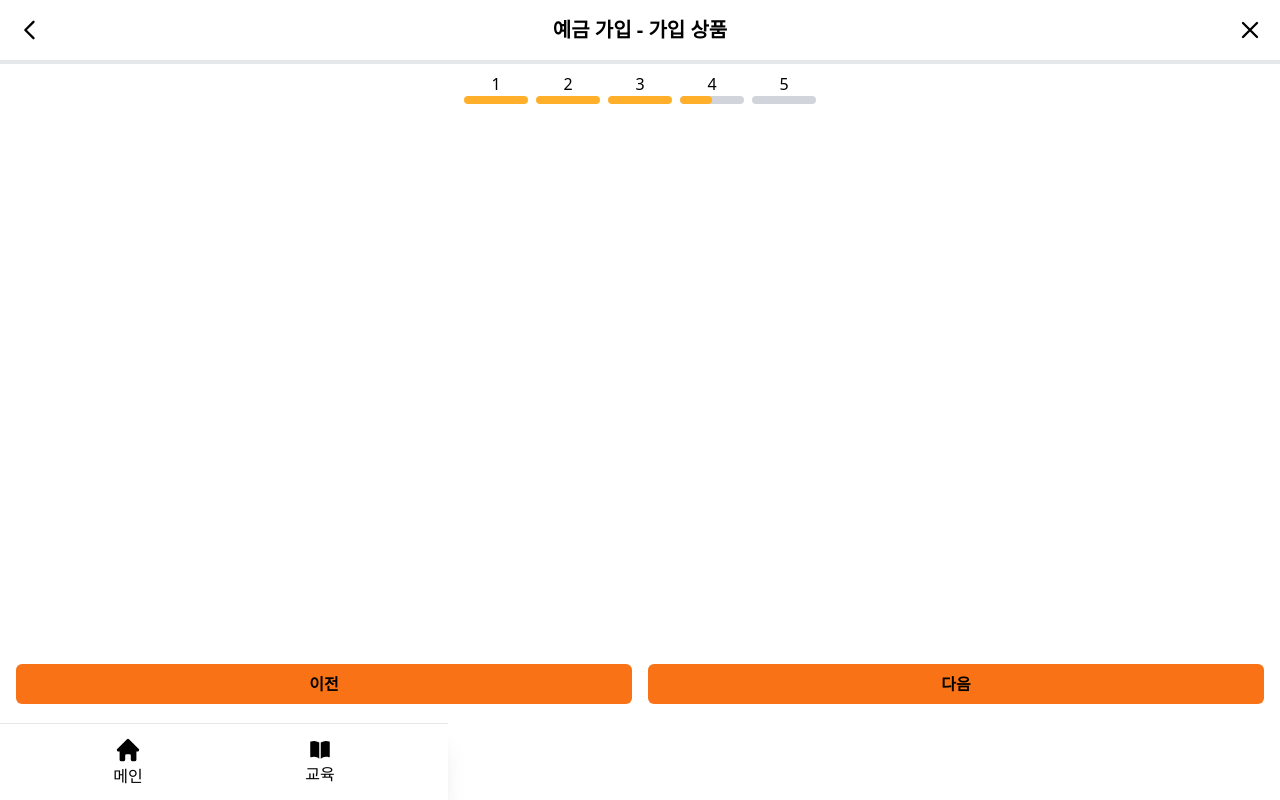
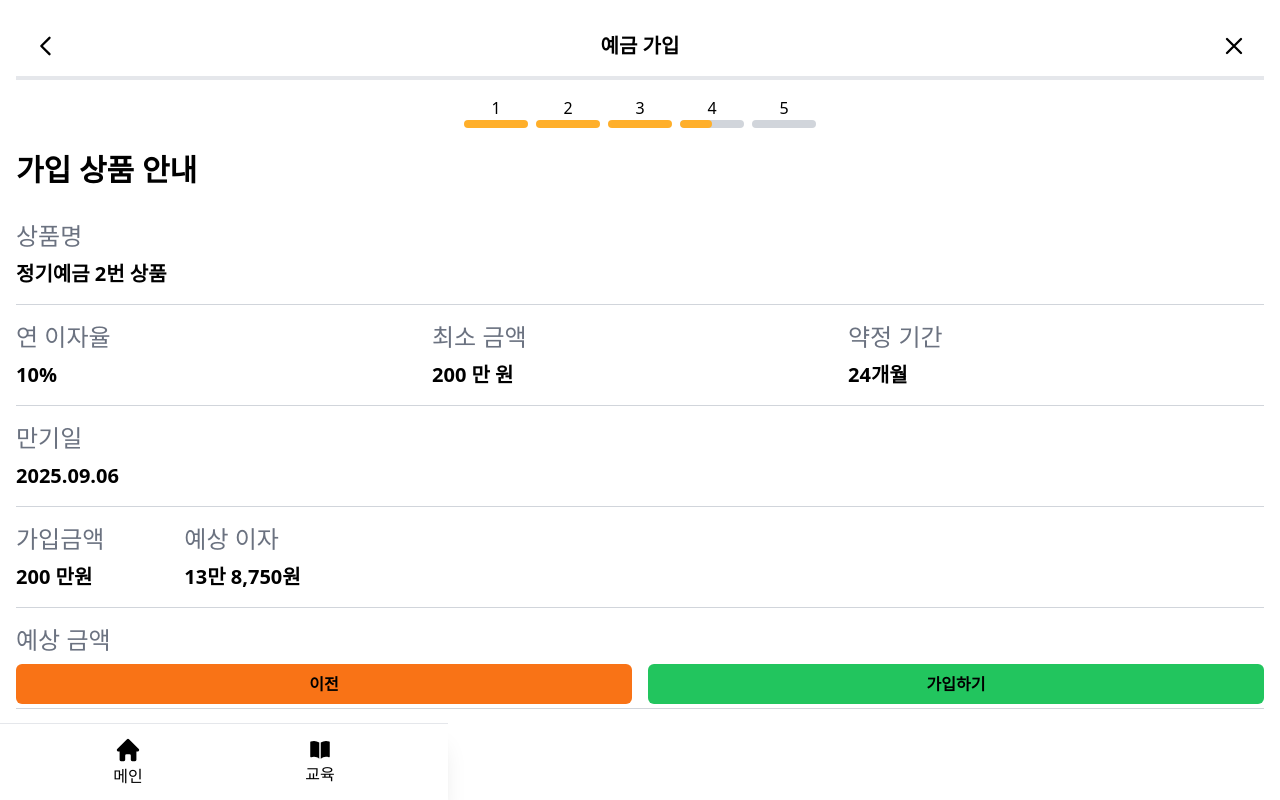
Before and after one commit to uhbooba/frontend, a React (Vite) app: page /deposit/product in a window 1280 px wide. Built offline with nearby package versions, Linux system fonts and the light colour scheme.

Commit message:
:sparkles: Feat: 출금계좌 및 가입상품 안내 페이지
<body>
- Deposit_product.tsx
	- 가입 상품 안내 페이지
- Deposit_Account.tsx
	- 출금계좌 설정 페이지

```diff
--- /dev/null
+++ b/src/components/layouts/OnlyXTopBar.tsx
@@ -0,0 +1,27 @@
+import React from 'react';
+import XButton from '@/components/common/buttons/XButton';
+import { useNavigate } from 'react-router-dom';
+
+type XTopBarProps = {
+  title: string;
+};
+
+const OnlyXTopBar: React.FC<XTopBarProps> = ({ title }) => {
+  const navigate = useNavigate();
+
+  const handleGoHome = () => {
+    navigate('/');
+  };
+
+  return (
+    <div className='flex items-center justify-between border-b-4 bg-white py-4'>
+
+      <span className='absolute left-1/2 -translate-x-1/2 transform text-xl font-bold'>
+        {title}
+      </span>
+      <XButton className='ml-auto mr-4' onClick={handleGoHome} /> {/* ml-auto 추가 */}
+    </div>
+  );
+};
+
+export default OnlyXTopBar;
--- a/src/pages/deposit/Deposit_Account.tsx
+++ b/src/pages/deposit/Deposit_Account.tsx
@@ -3,9 +3,11 @@ import { useNavigate } from 'react-router';
 import LevelBar from '@/components/common/LevelBar';
 import { BottomTab } from '@/components/layouts/BottomTab';
 import XTopBar from '@/components/layouts/XTopbar';
+import { useState } from 'react';
 
 const DepositAccount = () => {
   const navigate = useNavigate();
+  const [selectAccount, setSelectAccount] = useState<number | null>(null);
 
   const GoBack = () => {
     navigate(-1);
@@ -15,12 +17,52 @@ const DepositAccount = () => {
     navigate('/deposit/product');
   };
 
+  const accountClick = (accountId: number) => {
+    setSelectAccount(accountId);
+  };
+
   return (
     <div>
       {/* 상단바 */}
       <XTopBar title='예금 가입 - 출금 계좌' />
 
       <div className='mt-2 mb-12'><LevelBar currentLevel={3} totalLevel={5}/></div>
+
+      <div className="pb-4 pl-4 text-2xl font-bold">
+        <span>어떤 계좌에서 출금할까요?</span>
+      </div>
+
+      <div className="pb-4 pl-4 text-lg font-bold mt-4">
+        <span>출금계좌 선택</span>
+      </div>
+
+      <div
+        onClick={() => accountClick(1)}
+        className={`border-2 m-4 p-4 rounded-lg cursor-pointer ${
+          selectAccount === 1 ? 'border-blue-400' : ''
+        }`}
+      >
+        <div className="text-base font-bold">자유입출금 계좌 1</div>
+        <div className="text-gray-500 text-sm">183-217-673215</div>
+        <div className="text-right mt-2">
+          <span className='text-gray-400 mr-6'>출금가능금액</span>
+        <span className="text-black font-bold">100,000,000 원</span>
+        </div>
+      </div>
+
+      <div
+        onClick={() => accountClick(2)}
+        className={`border-2 m-4 p-4 rounded-lg cursor-pointer ${
+        selectAccount === 2 ? 'border-blue-400' : ''
+        }`}
+      >
+        <div className="text-base font-bold">자유입출금 계좌 2</div>
+        <div className="text-gray-500 text-sm">323-123-215423</div>
+        <div className="text-right mt-2">
+          <span className='text-gray-400 mr-6'>출금가능금액</span>
+        <span className="text-black font-bold">5,550,000 원</span>
+        </div>
+      </div>
 
       <div className="absolute bottom-24 left-0 flex w-full justify-between space-x-4 px-4">
         <Button
--- a/src/pages/deposit/Deposit_Product.tsx
+++ b/src/pages/deposit/Deposit_Product.tsx
@@ -16,11 +16,64 @@ const DepositProduct = () => {
   };
 
   return (
-    <div>
-      {/* 상단바 */}
-      <XTopBar title='예금 가입 - 가입 상품' />
+    <div className="p-4">
+      <XTopBar title="예금 가입" />
 
-      <div className='mt-2 mb-12'><LevelBar currentLevel={4} totalLevel={5}/></div>
+      <div className="mt-4 mb-6">
+        <LevelBar currentLevel={4} totalLevel={5} />
+      </div>
+
+      <div className="pb-4 text-3xl font-bold">
+        가입 상품 안내
+      </div>
+
+      <div className="border-b border-gray-300 py-4 text-2xl">
+        <span className="text-gray-500">상품명</span>
+        <div className="flex justify-between items-center mt-2">
+          <span className="font-bold text-xl">정기예금 2번 상품</span>
+        </div>
+      </div>
+
+      <div className="border-b border-gray-300 py-4">
+        <div className="grid grid-cols-3 text-start">
+          <div>
+            <span className="text-gray-500 text-2xl">연 이자율</span>
+            <div className="font-bold mt-2 text-xl">10%</div>
+          </div>
+          <div>
+            <span className="text-gray-500 text-2xl">최소 금액</span>
+            <div className="font-bold mt-2 text-xl">200 만 원</div>
+          </div>
+          <div>
+            <span className="text-gray-500 text-2xl">약정 기간</span>
+            <div className="font-bold mt-2 text-xl">24개월</div>
+          </div>
+        </div>
+      </div>
+
+      <div className="border-b border-gray-300 py-4">
+        <span className="text-gray-500 text-2xl">만기일</span>
+        <div className="font-bold mt-2 text-xl">2025.09.06</div>
+      </div>
+
+      <div className="border-b border-gray-300 py-4">
+        <div className="flex">
+          <div className="text-left mr-20">
+            <span className="text-gray-500 text-2xl">가입금액</span>
+            <div className="font-bold mt-2 text-xl">200 만원</div>
+          </div>
+          <div className="text-left">
+            <span className="text-gray-500 text-2xl">예상 이자</span>
+            <div className="font-bold mt-2 text-xl">13만 8,750원</div>
+          </div>
+        </div>
+      </div>
+
+
+      <div className="border-b border-gray-300 py-4">
+        <span className="text-gray-500 text-2xl">예상 금액</span>
+        <div className="font-bold text-xl mt-2">242 만 원</div>
+      </div>
 
       <div className="absolute bottom-24 left-0 flex w-full justify-between space-x-4 px-4">
         <Button
@@ -30,14 +83,13 @@ const DepositProduct = () => {
           onClick={GoBack}
         />
         <Button
-          label="다음"
+          label="가입하기"
           size="medium"
-          color="orange"
+          color="green"
           onClick={GoNext}
         />
       </div>
 
-      {/* 바텀탭 */}
       <div className="fixed bottom-0 left-0 w-full">
         <BottomTab />
       </div>
--- a/src/pages/deposit/Deposit_Success.tsx
+++ b/src/pages/deposit/Deposit_Success.tsx
@@ -1,12 +1,12 @@
-import XTopBar from '@/components/layouts/XTopbar';
 import { BottomTab } from '@/components/layouts/BottomTab';
 import Button from '@/components/common/buttons/Button';
+import OnlyXTopBar from '@/components/layouts/OnlyXTopBar';
 
 const DepositSuccess = () => {
   return (
     <div className="flex flex-col min-h-screen bg-white">
       {/* 상단바 */}
-      <XTopBar title="계좌 생성" />
+      <OnlyXTopBar title="계좌 생성" />
 
       {/* 배경 이미지 설정 */}
       <div
```
